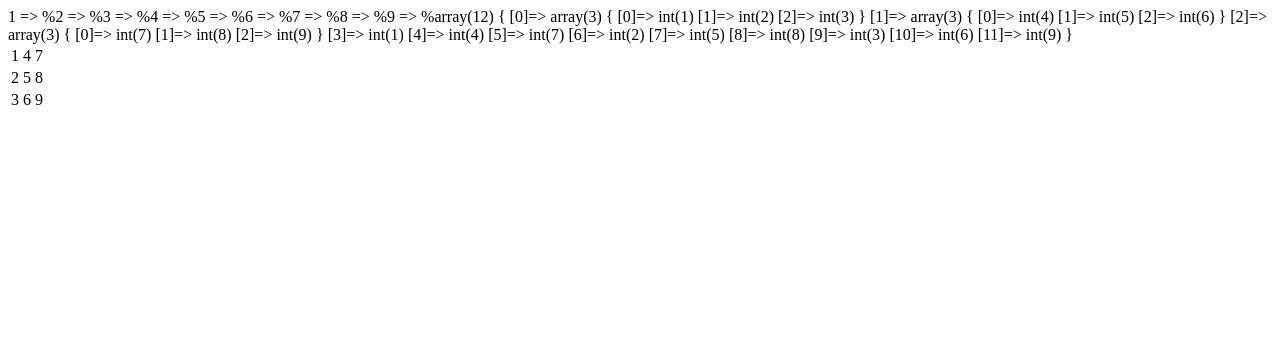
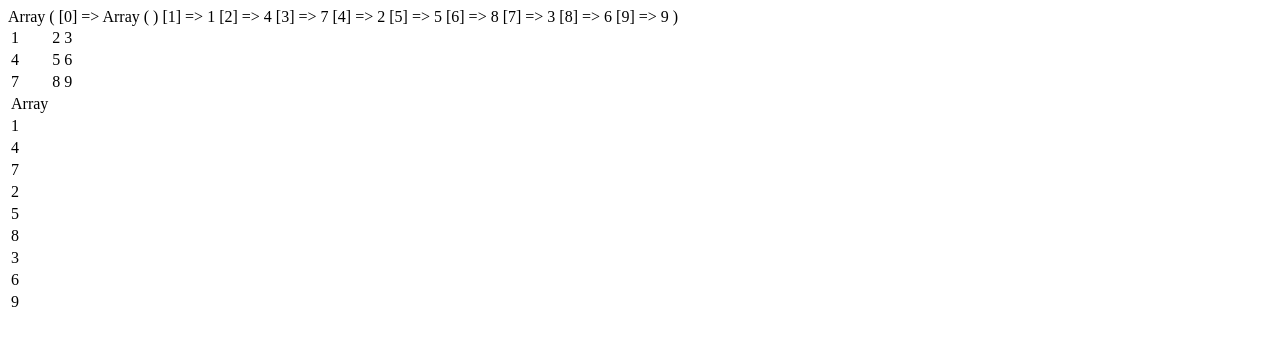
Before and after one commit to proxza/phwork2, a PHP site: page / in a window 1280 px wide. Shown: the top 346 px of the page. Run offline with PHP 8.4, Linux system fonts and the light colour scheme; data that the repository does not hold is empty.

Commit message:
PHWork2:2 | New index.php

```diff
--- a/index.php
+++ b/index.php
@@ -3,32 +3,31 @@
 <table>
     <?php
 
-    $arr1 = array(
-        array(1,2,3),
-        array(4,5,6),
-        array(7,8,9));
+    $arr1[] = array(1, 2, 3);
+    $arr1[] = array(4, 5, 6);
+    $arr1[] = array(7, 8, 9);
 
-    $arr2 = array();
+    $arr2[] = array();
 
-    for($i = 0;$i < 3;$i++){
+    // Вывод и транспонирование первой матрицы
+    foreach ($arr1 as $key){
         echo "<tr>";
-        for($a = 0;$a < 3;$a++){
-            array_push($arr2, $arr1[$a][$i]);
-            echo "<td>" .$arr1[$a][$i]. "</td>";
+        foreach ($key as $test => $value) {
+            $a = array_shift($arr1[$test]);
+            array_push($arr2, $a);
+            echo "<td>" . $value . "</td>";
         }
         echo "</tr>";
     }
 
-    $result = array_merge($arr1, $arr2);
-
-    foreach($result as $key => $value){
-        foreach($value as $kez){
-            echo $kez . " => %";
-        }
-       //echo $key . " => %" .$value;
+    // Вывод второй транспонированной матрицы
+    foreach ($arr2 as $str){
+        echo "<tr>";
+        echo "<td>" .$str. "</td>";
+        echo "</tr>";
     }
 
-    var_dump($result);
+    print_r($arr2);
 
     ?>
 </table>
```
